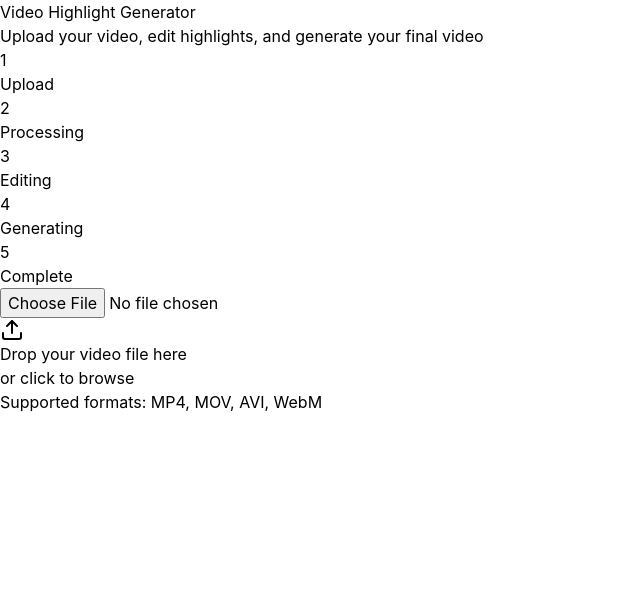
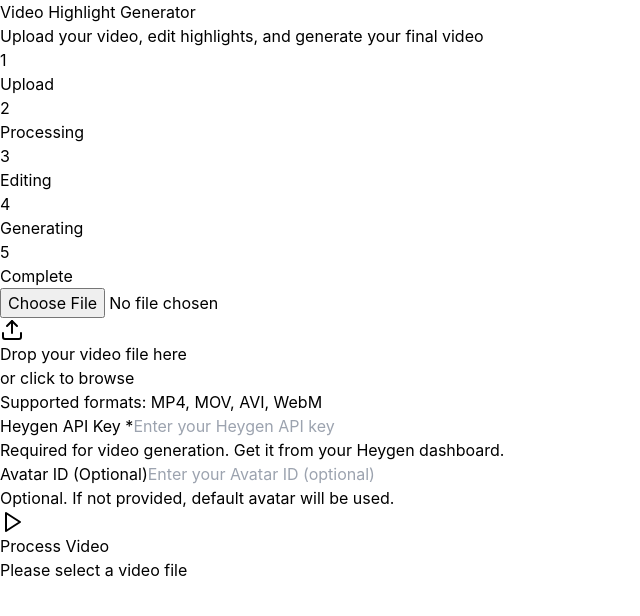
Before and after one commit to anshulprojectmgmt/Video-Highlights-Frontend, a React (Vite) app: page / in a window 1280 px wide. Shown: the top 616 px of the page, without its empty margins (0-640 px from the left). Built offline with nearby package versions, Linux system fonts and the light colour scheme; no server answers; the HTML template or start-up script is replaced by a standard one.

Commit message:
Refactor FileUpload component to include API key and avatar ID

```diff
--- a/src/components/FileUpload.tsx
+++ b/src/components/FileUpload.tsx
@@ -1,13 +1,26 @@
+
 import React, { useCallback, useState } from 'react';
-import { Upload, FileVideo } from 'lucide-react';
+import { Upload, FileVideo, Play } from 'lucide-react';
 
 interface FileUploadProps {
   onFileSelect: (file: File) => void;
+  heygenApiKey: string;
+  avatarId: string;
+  onHeygenApiKeyChange: (key: string) => void;
+  onAvatarIdChange: (id: string) => void;
+  isProcessing?: boolean;
 }
 
-export const FileUpload: React.FC<FileUploadProps> = ({ onFileSelect }) => {
+export const FileUpload: React.FC<FileUploadProps> = ({
+  onFileSelect,
+  heygenApiKey,
+  avatarId,
+  onHeygenApiKeyChange,
+  onAvatarIdChange,
+  isProcessing = false
+}) => {
   const [isDragging, setIsDragging] = useState(false);
-  const [selectedFileName, setSelectedFileName] = useState<string | null>(null);
+  const [selectedFile, setSelectedFile] = useState<File | null>(null);
 
   const handleDrag = useCallback((e: React.DragEvent) => {
     e.preventDefault();
@@ -36,22 +49,29 @@ export const FileUpload: React.FC<FileUploadProps> = ({ onFileSelect }) => {
     if (e.dataTransfer.files && e.dataTransfer.files.length > 0) {
       const file = e.dataTransfer.files[0];
       if (file.type.startsWith('video/')) {
-        setSelectedFileName(file.name);
-        onFileSelect(file);
+        setSelectedFile(file);
       }
     }
-  }, [onFileSelect]);
+  }, []);
 
   const handleFileInput = useCallback((e: React.ChangeEvent<HTMLInputElement>) => {
     if (e.target.files && e.target.files.length > 0) {
       const file = e.target.files[0];
-      setSelectedFileName(file.name);
-      onFileSelect(file);
+      setSelectedFile(file);
     }
-  }, [onFileSelect]);
+  }, []);
+
+  const handleProcessVideo = useCallback(() => {
+    if (selectedFile && heygenApiKey) {
+      onFileSelect(selectedFile);
+    }
+  }, [selectedFile, heygenApiKey, onFileSelect]);
+
+  const isFormValid = selectedFile && heygenApiKey;
 
   return (
-    <div className="w-full max-w-2xl mx-auto">
+    <div className="w-full max-w-2xl mx-auto space-y-6">
+      {/* File Upload Section */}
       <div
         className={`relative border-2 border-dashed rounded-lg p-12 transition-all duration-200 ${
           isDragging
@@ -74,13 +94,13 @@ export const FileUpload: React.FC<FileUploadProps> = ({ onFileSelect }) => {
           htmlFor="file-upload"
           className="flex flex-col items-center justify-center cursor-pointer"
         >
-          {selectedFileName ? (
+          {selectedFile ? (
             <FileVideo className="w-16 h-16 text-green-500 mb-4" />
           ) : (
             <Upload className="w-16 h-16 text-gray-400 mb-4" />
           )}
           <p className="text-xl font-semibold text-gray-200 mb-2">
-            {selectedFileName || 'Drop your video file here'}
+            {selectedFile ? selectedFile.name : 'Drop your video file here'}
           </p>
           <p className="text-sm text-gray-400 mb-4">
             or click to browse
@@ -90,6 +110,65 @@ export const FileUpload: React.FC<FileUploadProps> = ({ onFileSelect }) => {
           </p>
         </label>
       </div>
+
+      {/* Heygen API Key Input */}
+      <div className="bg-gray-800 rounded-lg p-6">
+        <label className="block text-sm font-medium text-gray-300 mb-2">
+          Heygen API Key *
+        </label>
+        <input
+          type="password"
+          required
+          value={heygenApiKey}
+          onChange={(e) => onHeygenApiKeyChange(e.target.value)}
+          className="w-full px-3 py-2 bg-gray-700 border border-gray-600 rounded-md text-white placeholder-gray-400 focus:outline-none focus:ring-2 focus:ring-blue-500 focus:border-transparent"
+          placeholder="Enter your Heygen API key"
+        />
+        <p className="text-xs text-gray-400 mt-2">
+          Required for video generation. Get it from your Heygen dashboard.
+        </p>
+      </div>
+
+      {/* Avatar ID Input */}
+      <div className="bg-gray-800 rounded-lg p-6">
+        <label className="block text-sm font-medium text-gray-300 mb-2">
+          Avatar ID (Optional)
+        </label>
+        <input
+          type="text"
+          value={avatarId}
+          onChange={(e) => onAvatarIdChange(e.target.value)}
+          className="w-full px-3 py-2 bg-gray-700 border border-gray-600 rounded-md text-white placeholder-gray-400 focus:outline-none focus:ring-2 focus:ring-blue-500 focus:border-transparent"
+          placeholder="Enter your Avatar ID (optional)"
+        />
+        <p className="text-xs text-gray-400 mt-2">
+          Optional. If not provided, default avatar will be used.
+        </p>
+      </div>
+
+      {/* Process Video Button */}
+      <div className="flex justify-center">
+        <button
+          onClick={handleProcessVideo}
+          disabled={!isFormValid || isProcessing}
+          className={`flex items-center gap-2 px-8 py-4 rounded-lg font-semibold transition-all ${
+            isFormValid && !isProcessing
+              ? 'bg-blue-600 hover:bg-blue-700 text-white shadow-lg transform hover:scale-105'
+              : 'bg-gray-700 text-gray-400 cursor-not-allowed'
+          }`}
+        >
+          <Play className="w-5 h-5" />
+          {isProcessing ? 'Processing Video...' : 'Process Video'}
+        </button>
+      </div>
+
+      {/* Validation Message */}
+      {!isFormValid && (
+        <div className="text-center text-yellow-400 text-sm">
+          {!selectedFile && "Please select a video file"}
+          {selectedFile && !heygenApiKey && "Please enter your Heygen API key"}
+        </div>
+      )}
     </div>
   );
 };
```
